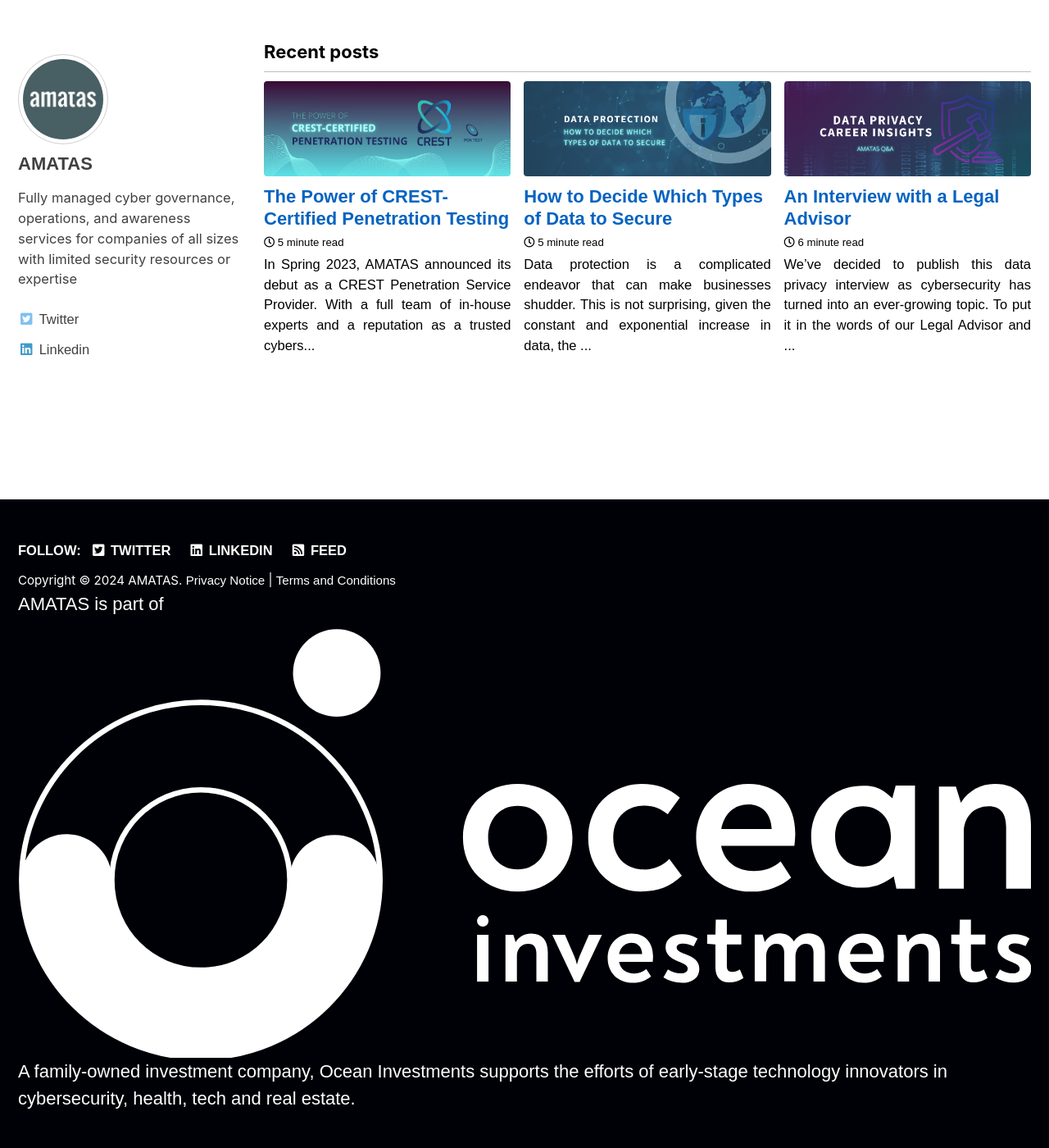
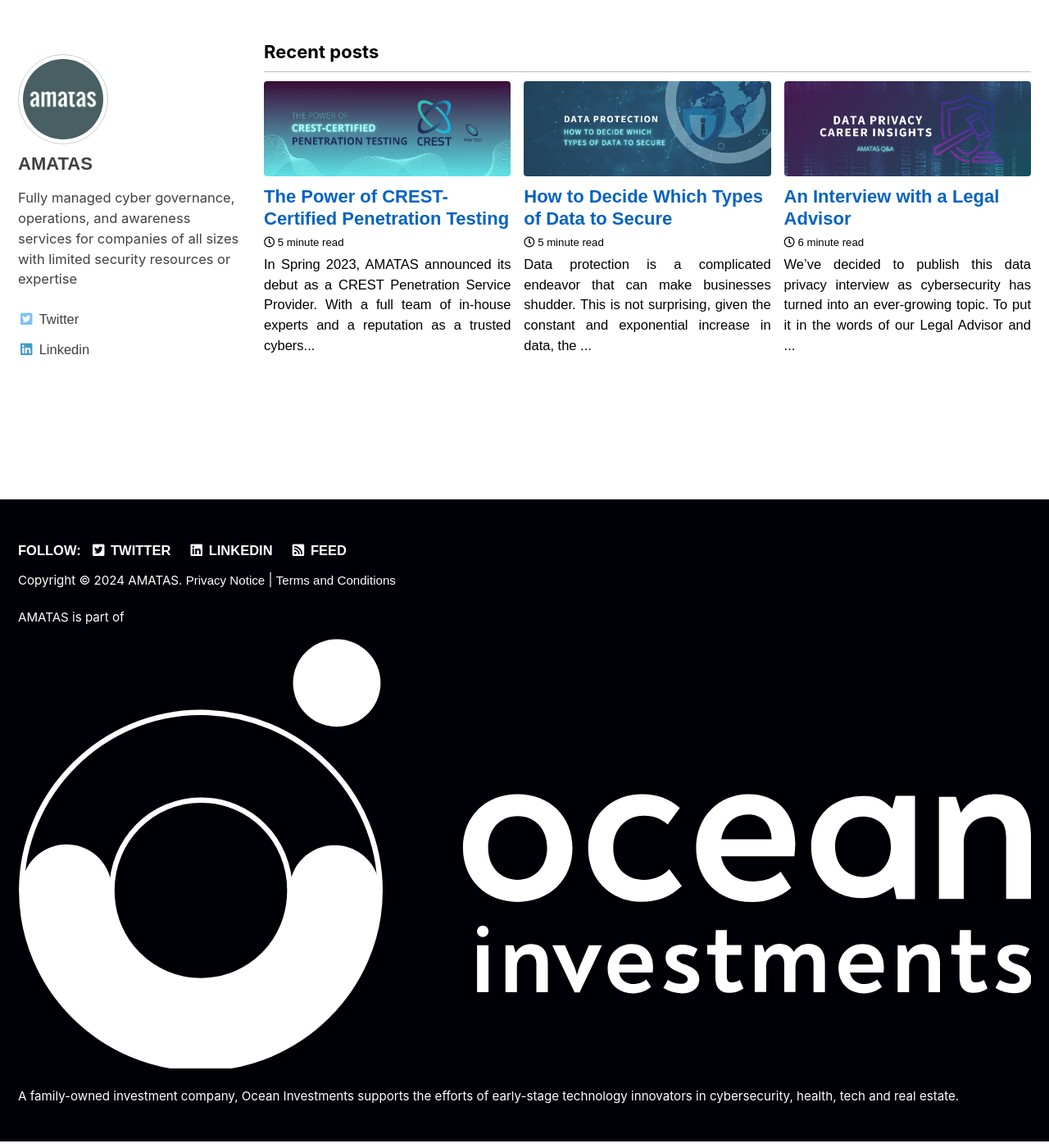
Before and after one commit to martinstnv/amatas-blog, a Jekyll site: the page built from index.html, in a window 1280 px wide and 1400 px high, scrolled down 260 px. Shown: the whole window at 82% size. Built offline with Jekyll 4.4.1, drawn with Linux system fonts in a browser that asks for light colours; cached includes are drawn as plain includes; the list of posts is cut into pages by our own code.

Commit message:
footer modifications

```diff
--- a/_includes/footer.html
+++ b/_includes/footer.html
@@ -18,12 +18,10 @@
   </ul>
 </div>
 
-<div class="page__footer-copyright">Copyright &copy; {{ site.time | date: '%Y' }} {{ site.name | default: site.title }}. <a rel="privacy-policy" href="https://amatas.com/privacy-notice/" target="_blank">Privacy Notice</a> | <a href="https://amatas.com/terms-and-conditions/" target="_blank">Terms and Conditions</a></li> </div>
-
-<div>
-  AMATAS is part of <img src="/assets/images/ocean-investments.svg" />
-</div>
-
-<div>
+<div class="page__footer-copyright">
+  Copyright &copy; {{ site.time | date: '%Y' }} {{ site.name | default: site.title }}. <a rel="privacy-policy" href="https://amatas.com/privacy-notice/" target="_blank">Privacy Notice</a> | <a href="https://amatas.com/terms-and-conditions/" target="_blank">Terms and Conditions</a></li>
+  <br><br>
+  AMATAS is part of <img class="oa-footer" src="/assets/images/ocean-investments.svg" />
+  <br><br>
   A family-owned investment company, Ocean Investments supports the efforts of early-stage technology innovators in cybersecurity, health, tech and real estate.
 </div>
--- a/assets/css/main.scss
+++ b/assets/css/main.scss
@@ -66,6 +66,13 @@ blockquote {
   border-left: 0.25em solid rgb(5, 99, 193);
 }
 
+oa-footer {
+  margin-left:10px;
+  padding-bottom:10px;
+  width:80px;
+  object-fit: contain;
+}
+
 // Carousel
 
 // .flex-container {
```
